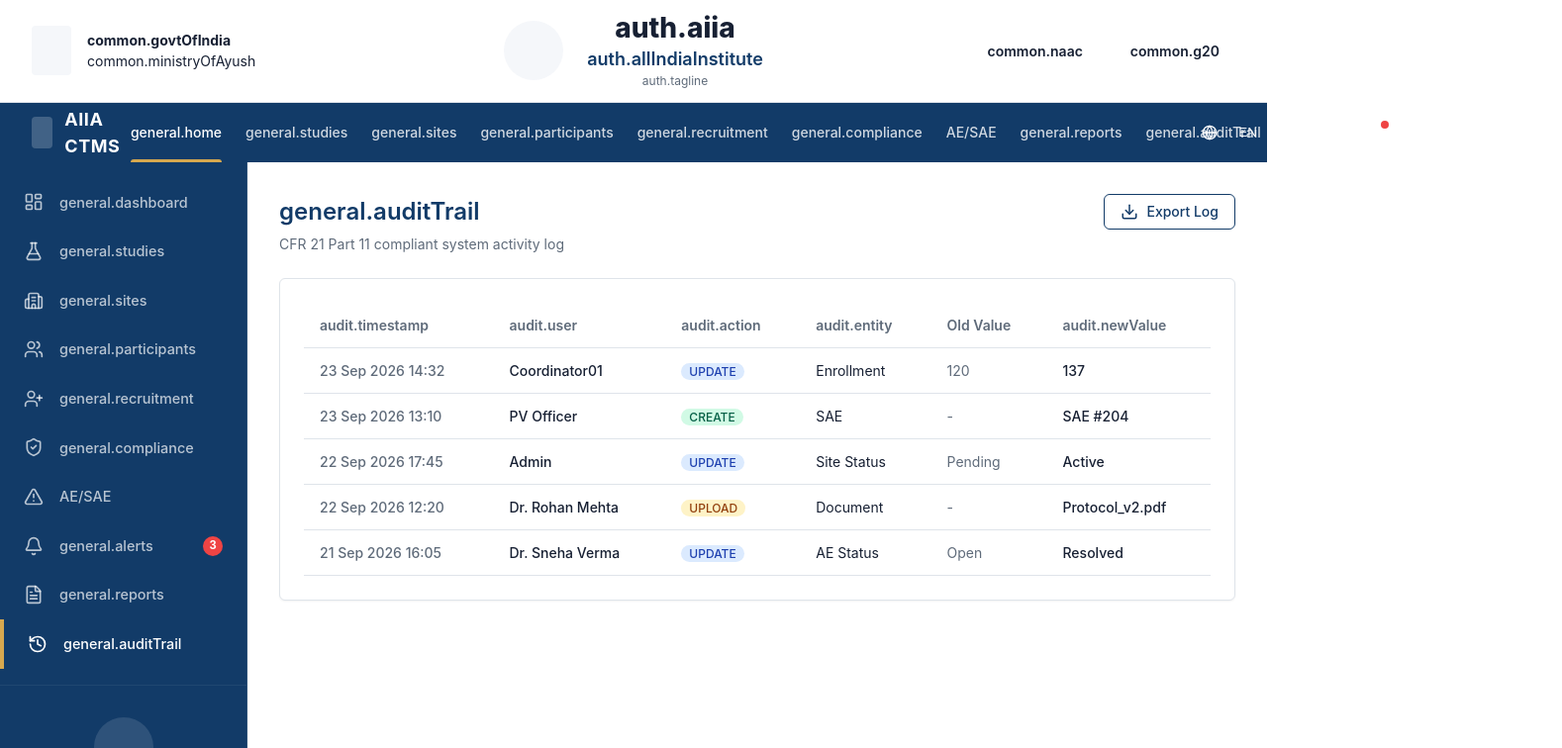
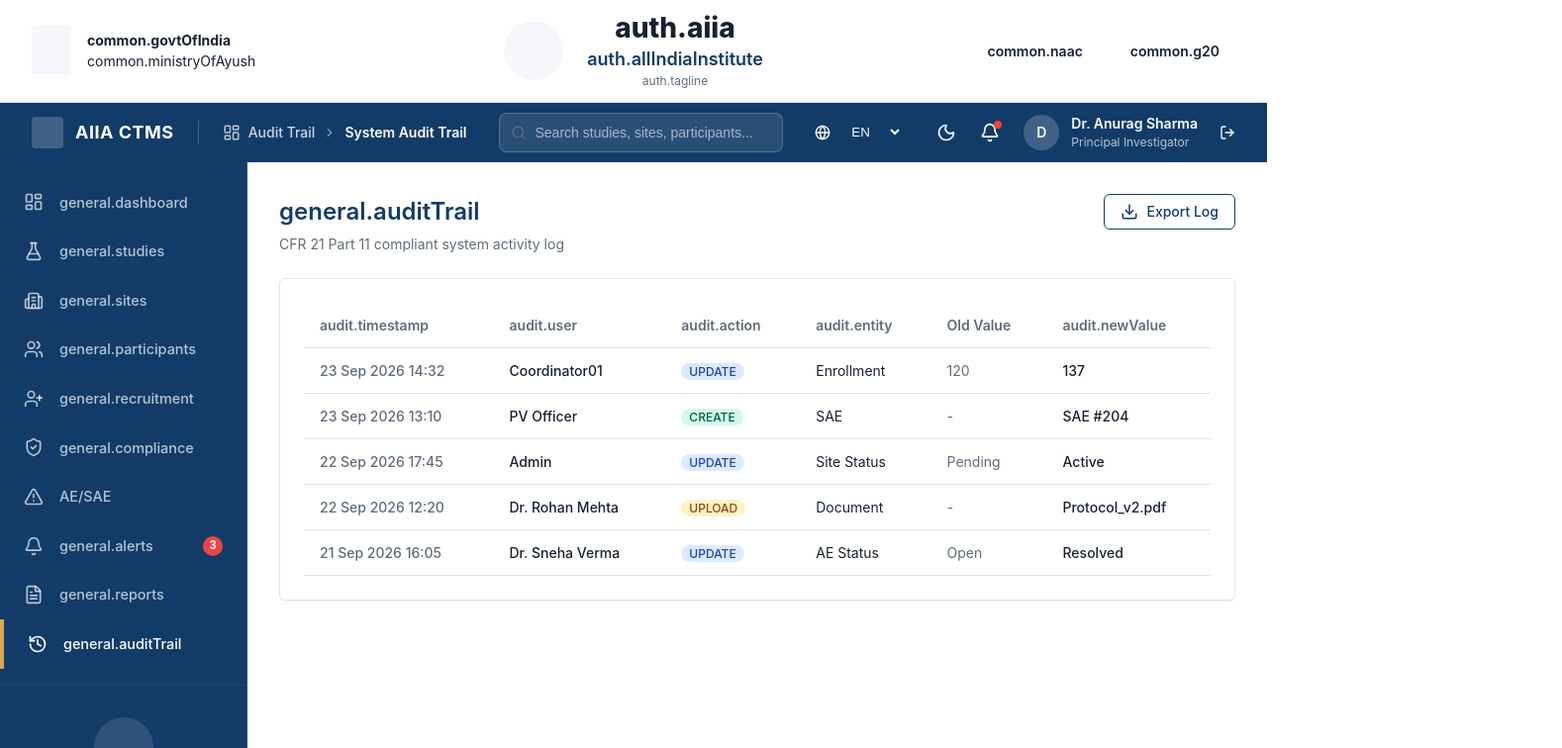
Before and after one commit to deepsandilya01/AIIA-TrialOrbit, a React app in the folder frontend/: page /audit in a window 1280 px wide. Both pictures are taken after typing "name@example.com", "Sample123" into the empty fields and a click on the button "auth.signIn". Shown: the top 756 px of the page at 99% size, 1578 px wide, since content can reach past the window. Built offline with nearby package versions, Linux system fonts and the light colour scheme; the HTML template or start-up script is replaced by a standard one.

Commit message:
Redesign authenticated CTMS header

```diff
--- a/frontend/src/components/layout/Header.css
+++ b/frontend/src/components/layout/Header.css
@@ -99,11 +99,95 @@
   height: 60px;
 }
 
+.nav-left {
+  display: flex;
+  align-items: center;
+  gap: 1rem;
+}
+
 .nav-brand {
   display: flex;
   align-items: center;
   gap: 0.75rem;
-  width: 25%;
+  white-space: nowrap;
+}
+
+.header-divider {
+  width: 1px;
+  height: 24px;
+  background-color: rgba(255, 255, 255, 0.2);
+  margin: 0 0.5rem;
+}
+
+.header-breadcrumb {
+  display: flex;
+  align-items: center;
+  gap: 0.5rem;
+  font-size: 0.875rem;
+  white-space: nowrap;
+}
+
+.breadcrumb-icon {
+  color: rgba(255, 255, 255, 0.7);
+}
+
+.breadcrumb-base {
+  color: rgba(255, 255, 255, 0.8);
+  font-weight: 500;
+}
+
+.breadcrumb-chevron {
+  color: rgba(255, 255, 255, 0.5);
+}
+
+.breadcrumb-title-text {
+  color: white;
+  font-weight: 600;
+}
+
+.nav-center {
+  flex: 1;
+  display: flex;
+  justify-content: center;
+  padding: 0 2rem;
+  min-width: 0;
+}
+
+.global-search-container {
+  position: relative;
+  width: 100%;
+  max-width: 420px;
+  display: flex;
+  align-items: center;
+}
+
+.search-icon {
+  position: absolute;
+  left: 12px;
+  color: rgba(255, 255, 255, 0.6);
+}
+
+.global-search-input {
+  width: 100%;
+  height: 40px;
+  background-color: rgba(255, 255, 255, 0.1);
+  border: 1px solid rgba(255, 255, 255, 0.2);
+  border-radius: 8px;
+  padding: 0 12px 0 36px;
+  color: white;
+  font-size: 0.875rem;
+  transition: all 0.2s;
+}
+
+.global-search-input::placeholder {
+  color: rgba(255, 255, 255, 0.6);
+}
+
+.global-search-input:focus {
+  outline: none;
+  background-color: rgba(255, 255, 255, 0.15);
+  border-color: rgba(255, 255, 255, 0.4);
+  box-shadow: 0 0 0 2px rgba(255, 255, 255, 0.1);
 }
 
 .ctms-logo {
@@ -119,44 +203,11 @@
   letter-spacing: 0.5px;
 }
 
-.top-nav {
-  display: flex;
-  gap: 1.5rem;
-  justify-content: center;
-  flex: 1;
-}
-
-.top-nav a {
-  color: rgba(255, 255, 255, 0.8);
-  font-size: 0.875rem;
-  font-weight: 500;
-  padding: 1.25rem 0;
-  position: relative;
-  transition: color 0.2s;
-}
-
-.top-nav a:hover, .top-nav a.active {
-  color: white;
-  text-decoration: none;
-}
-
-.top-nav a.active::after {
-  content: '';
-  position: absolute;
-  bottom: 0;
-  left: 0;
-  right: 0;
-  height: 3px;
-  background-color: var(--accent-color);
-  border-radius: 3px 3px 0 0;
-}
-
 .nav-user {
   display: flex;
   align-items: center;
   justify-content: flex-end;
   gap: 1.5rem;
-  width: 25%;
 }
 
 .icon-btn {
@@ -213,3 +264,33 @@
   font-size: 0.75rem;
   color: rgba(255, 255, 255, 0.7);
 }
+
+@media (max-width: 1024px) {
+  .nav-center {
+    padding: 0 1rem;
+  }
+  .global-search-container {
+    max-width: 280px;
+  }
+  .breadcrumb-title-text, .breadcrumb-chevron {
+    display: none;
+  }
+}
+
+@media (max-width: 768px) {
+  .nav-center {
+    display: none;
+  }
+  .header-breadcrumb {
+    display: none;
+  }
+  .header-divider {
+    display: none;
+  }
+  .nav-user {
+    gap: 0.75rem;
+  }
+  .user-role {
+    display: none;
+  }
+}
--- a/frontend/src/components/layout/Header.jsx
+++ b/frontend/src/components/layout/Header.jsx
@@ -1,8 +1,8 @@
-import { Bell, ChevronDown, Sun, Moon, Globe, LogOut } from 'lucide-react';
+import { Bell, ChevronDown, Sun, Moon, Globe, LogOut, LayoutDashboard, ChevronRight, Search } from 'lucide-react';
 import { useTheme } from '../../context/ThemeContext';
 import { useAuth } from '../../context/AuthContext';
 import { useTranslation } from 'react-i18next';
-import { useNavigate } from 'react-router-dom';
+import { useNavigate, useLocation } from 'react-router-dom';
 import './Header.css';
 
 const Header = () => {
@@ -10,6 +10,25 @@ const Header = () => {
   const { t, i18n } = useTranslation();
   const { user, logout } = useAuth();
   const navigate = useNavigate();
+  const location = useLocation();
+
+  const getBreadcrumb = () => {
+    const path = location.pathname;
+    if (path.startsWith('/dashboard')) return { base: t('general.dashboard', 'Dashboard'), title: 'Clinical Research Dashboard' };
+    if (path.startsWith('/studies/')) return { base: t('general.studies', 'Studies'), title: 'Study Details' };
+    if (path.startsWith('/studies')) return { base: t('general.studies', 'Studies'), title: 'Clinical Studies' };
+    if (path.startsWith('/sites')) return { base: t('general.sites', 'Sites'), title: 'Clinical Trial Sites' };
+    if (path.startsWith('/participants')) return { base: t('general.participants', 'Participants'), title: 'Study Participants' };
+    if (path.startsWith('/recruitment')) return { base: t('general.recruitment', 'Recruitment'), title: 'Participant Recruitment' };
+    if (path.startsWith('/compliance')) return { base: t('general.compliance', 'Compliance'), title: 'Compliance Management' };
+    if (path.startsWith('/safety')) return { base: 'AE/SAE', title: 'Safety & Adverse Events' };
+    if (path.startsWith('/alerts')) return { base: t('general.alerts', 'Alerts'), title: 'Clinical Trial Alerts' };
+    if (path.startsWith('/reports')) return { base: t('general.reports', 'Reports'), title: 'Clinical Trial Reports' };
+    if (path.startsWith('/audit')) return { base: t('general.auditTrail', 'Audit Trail'), title: 'System Audit Trail' };
+    return { base: '', title: '' };
+  };
+
+  const breadcrumb = getBreadcrumb();
 
   const changeLanguage = (e) => {
     const lang = e.target.value;
@@ -51,23 +70,35 @@ const Header = () => {
 
       {/* Nav Header */}
       <div className="nav-header">
-        <div className="nav-brand">
-          <div className="ctms-logo"></div>
-          <span className="ctms-title">AIIA CTMS</span>
+        <div className="nav-left">
+          <div className="nav-brand">
+            <div className="ctms-logo"></div>
+            <span className="ctms-title">AIIA CTMS</span>
+          </div>
+
+          {breadcrumb.base && (
+            <>
+              <div className="header-divider"></div>
+              <div className="header-breadcrumb">
+                <LayoutDashboard size={18} className="breadcrumb-icon" />
+                <span className="breadcrumb-base">{breadcrumb.base}</span>
+                <ChevronRight size={14} className="breadcrumb-chevron" />
+                <span className="breadcrumb-title-text">{breadcrumb.title}</span>
+              </div>
+            </>
+          )}
         </div>
 
-        <nav className="top-nav">
-          <a href="/dashboard" className="active">{t('general.home')}</a>
-          <a href="/studies">{t('general.studies')}</a>
-          <a href="/sites">{t('general.sites')}</a>
-          <a href="/recruitment">{t('general.participants')}</a>
-          <a href="/recruitment">{t('general.recruitment')}</a>
-          <a href="/compliance">{t('general.compliance')}</a>
-          <a href="/safety">AE/SAE</a>
-          <a href="/alerts">{t('general.reports')}</a>
-          <a href="/audit">{t('general.auditTrail')}</a>
-        </nav>
-
+        <div className="nav-center">
+          <div className="global-search-container">
+            <Search size={16} className="search-icon" />
+            <input
+              type="text"
+              className="global-search-input"
+              placeholder="Search studies, sites, participants..."
+            />
+          </div>
+        </div>
         <div className="nav-user">
           <div className="language-selector" style={{ display: 'flex', alignItems: 'center', gap: '5px', marginRight: '10px' }}>
             <Globe size={16} />
```
